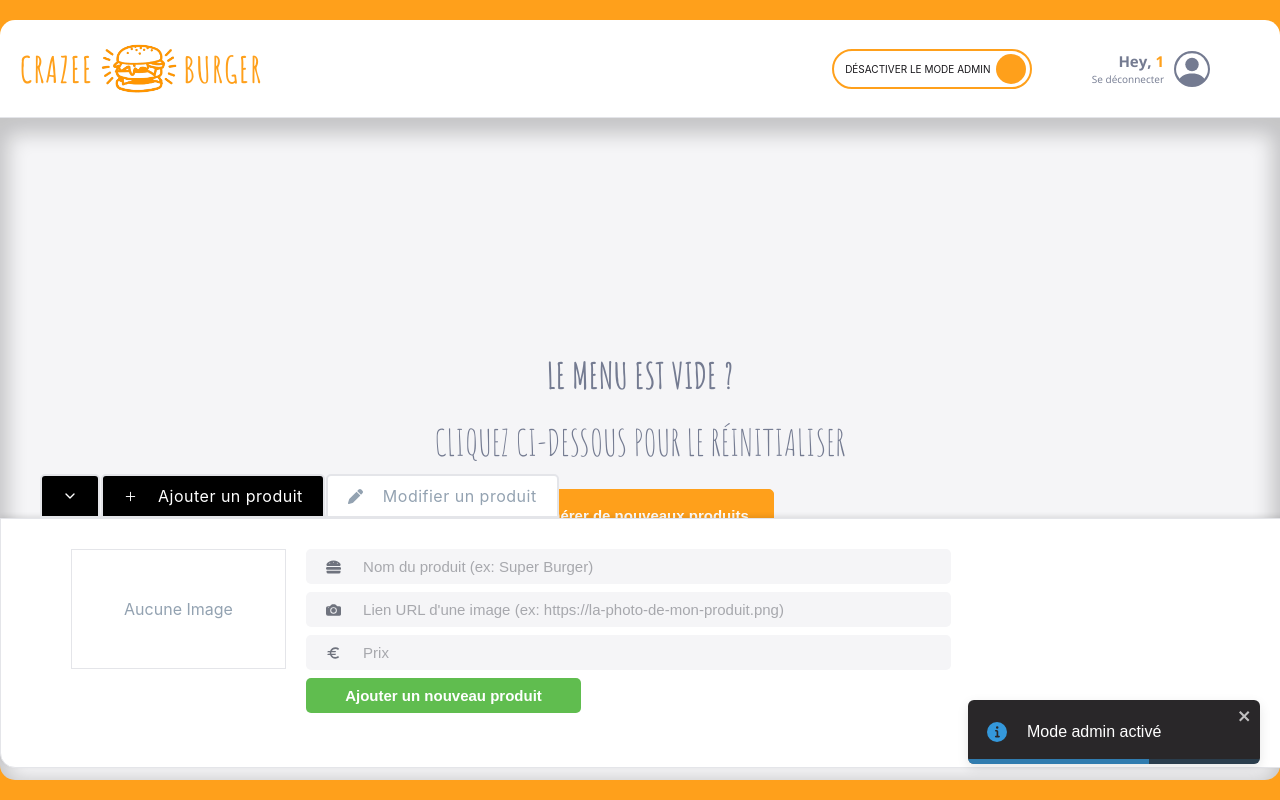
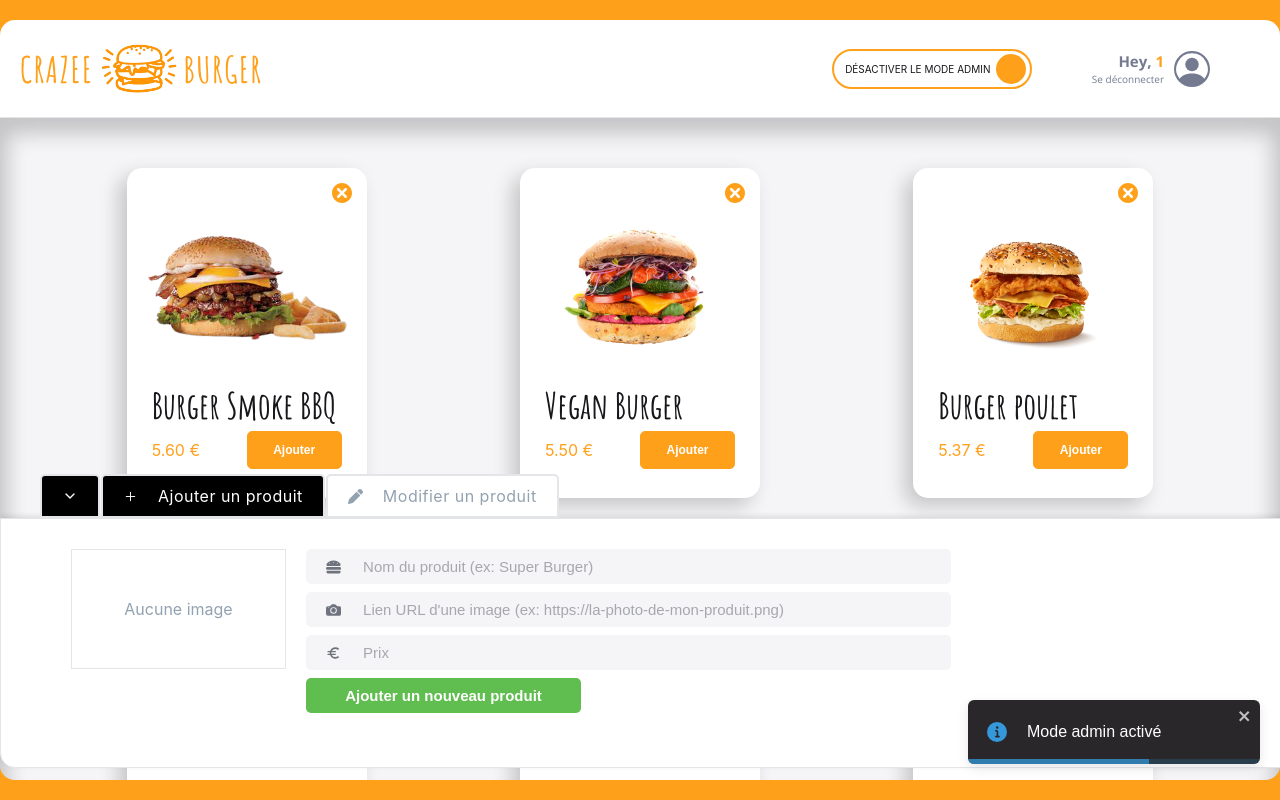
Before and after one commit to michelschmitt68/crazee-burger, a React (Vite) app: page /order/1 in a window 1280 px wide. Both pictures are taken after a click on the label 931 px from the left and 68 px from the top of the page. Built offline with nearby package versions, Linux system fonts and the light colour scheme; grey boxes are pictures that could not be loaded.

Commit message:
✨F08:PanelAdmin, Add Preview image for add Menu

```diff
--- a/src/components/pages/order/Admin/AddProductPanel.jsx
+++ b/src/components/pages/order/Admin/AddProductPanel.jsx
@@ -51,7 +51,13 @@ const AddProductPanel = () => {
 
   return (
     <AddProductPanelStyled action="submit" onSubmit={handleSubmit}>
-        <div className="image-add">Aucune Image</div>
+        <div className="image-add">
+            {imageInputValue ? (
+                <img alt={"a"} src={imageInputValue} />
+            ) : (
+                <p>Aucune image</p>
+            )}
+        </div>
         <div className="inputs">
             <InputText
                 type={"text"}
@@ -106,6 +112,12 @@ const AddProductPanelStyled = styled.form`
         border: 1px solid ${theme.colors.greyLight};
         width: 215px;
         height: 120px;
+
+        img{
+            width: 100%;
+            height: 100%;
+            object-fit: contain;
+        }
     }
 
     .inputs{
@@ -136,6 +148,12 @@ const AddProductPanelStyled = styled.form`
             border: none;
             width: 275px;
             padding: 10px 29px;
+
+        &:hover{
+            background-color: white;
+            color: #60BD4F;
+            border-color: #60BD4F;
         }
+    }
 
 `;
--- a/src/components/pages/order/Main/Main.jsx
+++ b/src/components/pages/order/Main/Main.jsx
@@ -12,15 +12,16 @@ import EmptyMenu from "./EmptyMenu";
 export default function Main() {
 
   const [menus, setMenus] = useState(fakeMenu2)
+  console.log(menus.length);
 
   return (
     <MenusContext.Provider value={{menus, setMenus}}>
       <MainStyled className="main">
         {/* <div className="basket"></div> */}
         {menus.length === 0 ? (
+          <EmptyMenu />
+        ) : (
           <Menu />
-        ) : (
-          <EmptyMenu />
         )}
         <AdminPanel/>
       </MainStyled>
```
